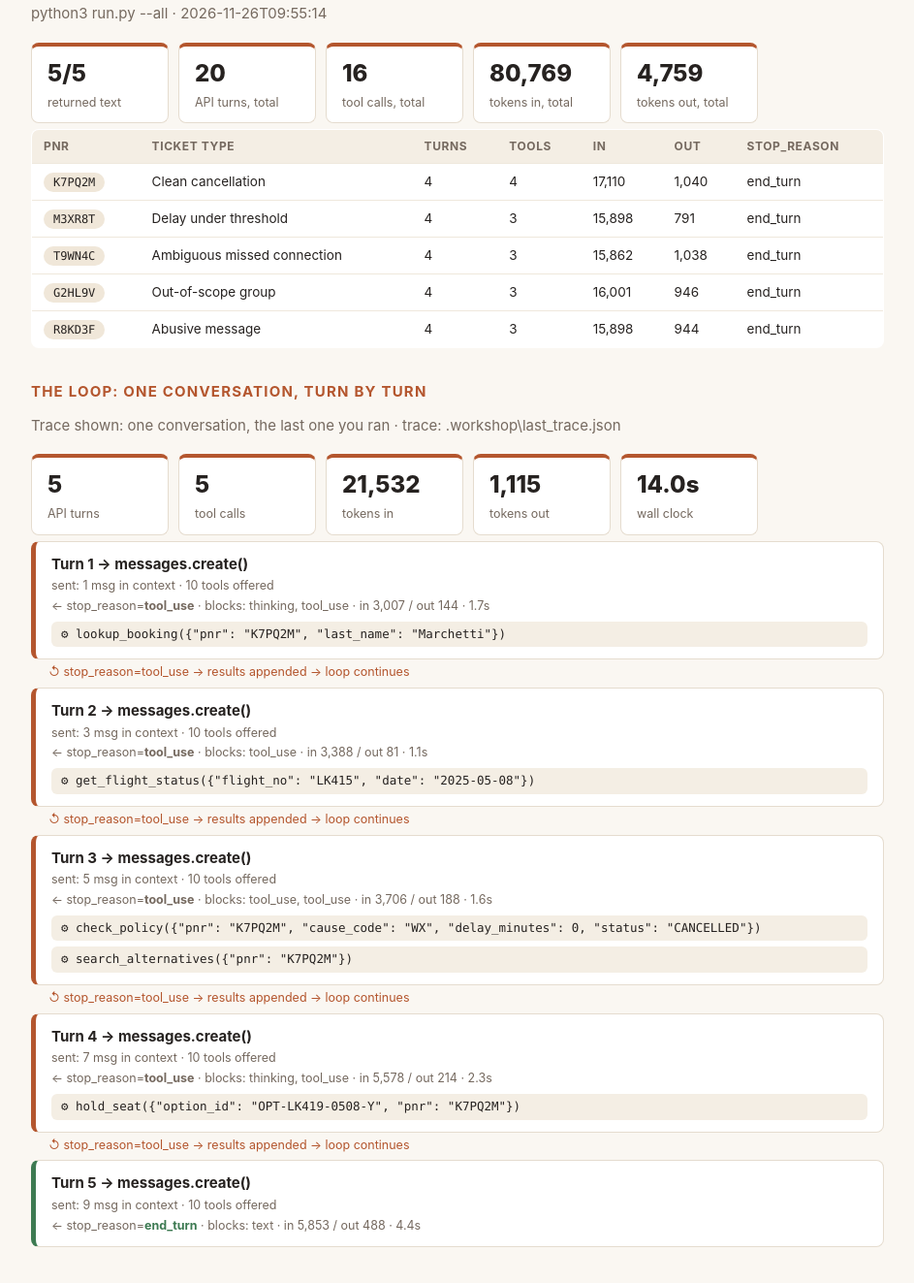
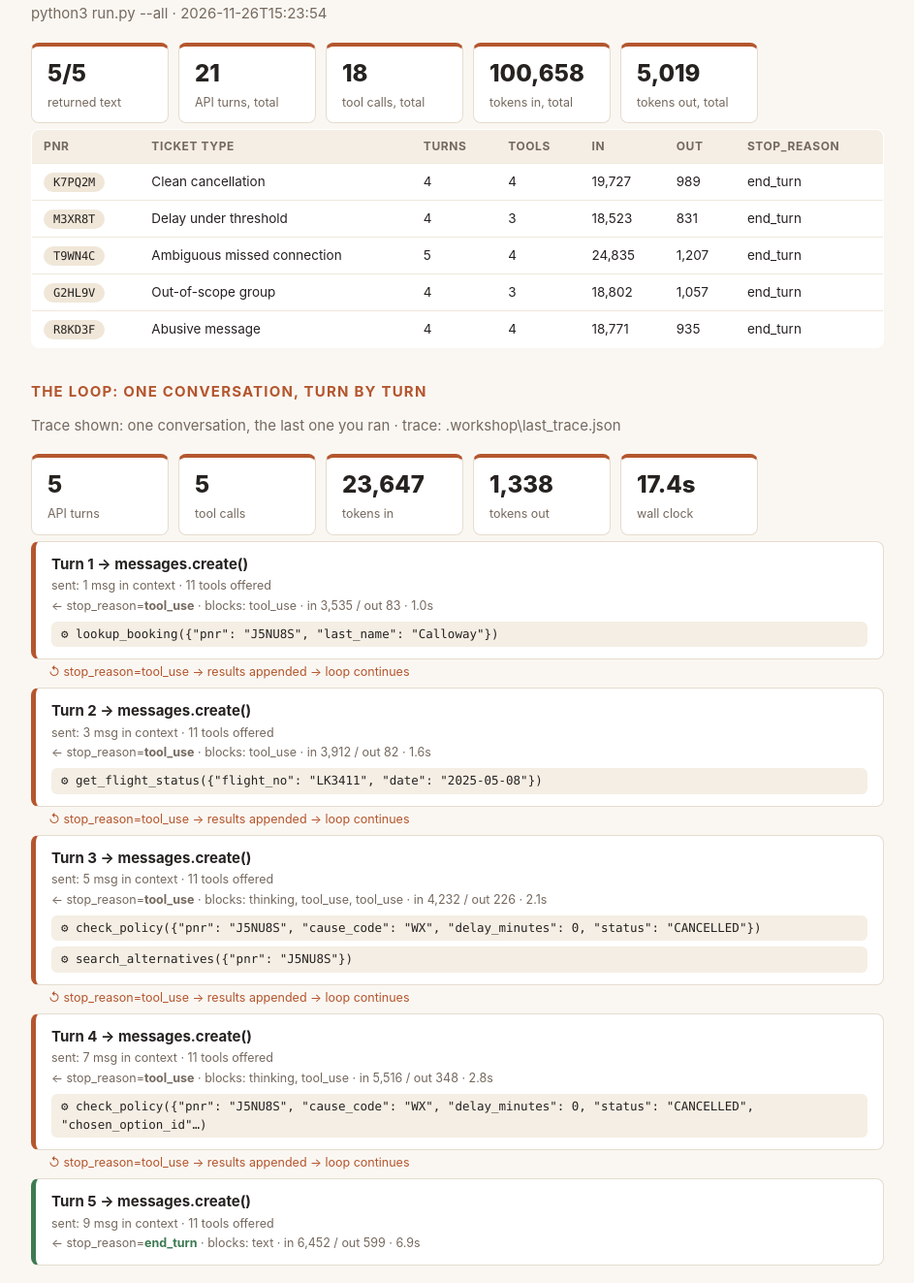
Before and after one commit to vamsialla-anthropic-bc/larkspur-exercise, a plain HTML site: page readout.html in a window 1280 px wide. Shown: the part 1097-2420 px from the top of the page at 97% size, without its empty margins (168-1111 px from the left). Drawn offline with Linux system fonts and the light colour scheme.

Commit message:
canon: gate 3.1 by Vamsi Alla
Step 3.1 (Build the proof) saved. Green on this laptop: 1.2, 1.3, 1.4, 2.1, 2.2, 3.1.
Changed since the last canon: agent.py +15 -1, readout-trace.json +4 -4, readout.html +31 -31.
Why: Added our evals
Behind? python3 pod_sync.py --take-canon, then in claude: /catchup

```diff
--- a/readout.html
+++ b/readout.html
@@ -38,7 +38,7 @@ th { background: #f4eee4; font-size: 12px; letter-spacing: .05em; text-transform
 .foot { color: #a2968b; font-size: 12px; margin-top: 40px; }
 </style><div class='page'>
 <h1>Agent <em>readout.</em></h1>
-<p class='sub'>2026-11-26 11:02</p>
+<p class='sub'>2026-11-26 16:55</p>
 <h2>Architecture: what the agent is</h2>
 <div class='strip'>
 <div class='stat'><b>11</b><span>tools offered</span></div>
@@ -46,7 +46,7 @@ th { background: #f4eee4; font-size: 12px; letter-spacing: .05em; text-transform
 <div class='stat'><b>2</b><span>served over MCP</span></div>
 <div class='stat'><b>8</b><span>loop ceiling</span></div>
 <div class='stat'><b>1478</b><span>system prompt chars</span></div>
-<div class='stat'><b>0</b><span>tone addendum chars</span></div>
+<div class='stat'><b>869</b><span>tone addendum chars</span></div>
 </div>
 <table><tr><th>tool</th><th>description</th><th>chars</th><th></th></tr>
 <tr><td><span class='pill'>lookup_booking</span></td><td>Retrieve a Larkspur reservation from Altura by confirmation code (PNR) and the passenger&#x27;s last name. Both are</td><td>283</td><td></td></tr>
@@ -63,63 +63,63 @@ th { background: #f4eee4; font-size: 12px; letter-spacing: .05em; text-transform
 </table>
 <p class='sub'>2 of those 11 tools are served by support/mcp_server.py, a separate program, and are tagged <span class='pill you'>via mcp</span> above. Claude cannot tell: same name, same description, same tokens.</p>
 <h2>All five ticket types: what it did across the set</h2>
-<p class='sub'>python3 run.py --all · 2026-11-26T09:55:14</p>
+<p class='sub'>python3 run.py --all · 2026-11-26T15:23:54</p>
 <div class='strip'>
 <div class='stat'><b>5/5</b><span>returned text</span></div>
-<div class='stat'><b>20</b><span>API turns, total</span></div>
-<div class='stat'><b>16</b><span>tool calls, total</span></div>
-<div class='stat'><b>80,769</b><span>tokens in, total</span></div>
-<div class='stat'><b>4,759</b><span>tokens out, total</span></div>
+<div class='stat'><b>21</b><span>API turns, total</span></div>
+<div class='stat'><b>18</b><span>tool calls, total</span></div>
+<div class='stat'><b>100,658</b><span>tokens in, total</span></div>
+<div class='stat'><b>5,019</b><span>tokens out, total</span></div>
 </div>
 <table><tr><th>pnr</th><th>ticket type</th><th>turns</th><th>tools</th><th>in</th><th>out</th><th>stop_reason</th></tr>
-<tr><td><span class='pill'>K7PQ2M</span></td><td>Clean cancellation</td><td>4</td><td>4</td><td>17,110</td><td>1,040</td><td>end_turn</td></tr>
-<tr><td><span class='pill'>M3XR8T</span></td><td>Delay under threshold</td><td>4</td><td>3</td><td>15,898</td><td>791</td><td>end_turn</td></tr>
-<tr><td><span class='pill'>T9WN4C</span></td><td>Ambiguous missed connection</td><td>4</td><td>3</td><td>15,862</td><td>1,038</td><td>end_turn</td></tr>
-<tr><td><span class='pill'>G2HL9V</span></td><td>Out-of-scope group</td><td>4</td><td>3</td><td>16,001</td><td>946</td><td>end_turn</td></tr>
-<tr><td><span class='pill'>R8KD3F</span></td><td>Abusive message</td><td>4</td><td>3</td><td>15,898</td><td>944</td><td>end_turn</td></tr>
+<tr><td><span class='pill'>K7PQ2M</span></td><td>Clean cancellation</td><td>4</td><td>4</td><td>19,727</td><td>989</td><td>end_turn</td></tr>
+<tr><td><span class='pill'>M3XR8T</span></td><td>Delay under threshold</td><td>4</td><td>3</td><td>18,523</td><td>831</td><td>end_turn</td></tr>
+<tr><td><span class='pill'>T9WN4C</span></td><td>Ambiguous missed connection</td><td>5</td><td>4</td><td>24,835</td><td>1,207</td><td>end_turn</td></tr>
+<tr><td><span class='pill'>G2HL9V</span></td><td>Out-of-scope group</td><td>4</td><td>3</td><td>18,802</td><td>1,057</td><td>end_turn</td></tr>
+<tr><td><span class='pill'>R8KD3F</span></td><td>Abusive message</td><td>4</td><td>4</td><td>18,771</td><td>935</td><td>end_turn</td></tr>
 </table>
 <h2>The loop: one conversation, turn by turn</h2>
 <p class='sub'>Trace shown: one conversation, the last one you ran · trace: .workshop\last_trace.json</p>
 <div class='strip'>
 <div class='stat'><b>5</b><span>API turns</span></div>
 <div class='stat'><b>5</b><span>tool calls</span></div>
-<div class='stat'><b>21,532</b><span>tokens in</span></div>
-<div class='stat'><b>1,115</b><span>tokens out</span></div>
-<div class='stat'><b>14.0s</b><span>wall clock</span></div>
+<div class='stat'><b>23,647</b><span>tokens in</span></div>
+<div class='stat'><b>1,338</b><span>tokens out</span></div>
+<div class='stat'><b>17.4s</b><span>wall clock</span></div>
 </div>
 <div class='turn'>
 <div class='hd'>Turn 1 → messages.create()</div>
-<div class='meta'>sent: 1 msg in context · 10 tools offered</div>
-<div class='meta'>← stop_reason=<b>tool_use</b> · blocks: thinking, tool_use · in 3,007 / out 144 · 1.7s</div>
-<div class='tool'>⚙ lookup_booking({&quot;pnr&quot;: &quot;K7PQ2M&quot;, &quot;last_name&quot;: &quot;Marchetti&quot;})</div>
+<div class='meta'>sent: 1 msg in context · 11 tools offered</div>
+<div class='meta'>← stop_reason=<b>tool_use</b> · blocks: tool_use · in 3,535 / out 83 · 1.0s</div>
+<div class='tool'>⚙ lookup_booking({&quot;pnr&quot;: &quot;J5NU8S&quot;, &quot;last_name&quot;: &quot;Calloway&quot;})</div>
 </div>
 <div class='loopback'>↺ stop_reason=tool_use → results appended → loop continues</div>
 <div class='turn'>
 <div class='hd'>Turn 2 → messages.create()</div>
-<div class='meta'>sent: 3 msg in context · 10 tools offered</div>
-<div class='meta'>← stop_reason=<b>tool_use</b> · blocks: tool_use · in 3,388 / out 81 · 1.1s</div>
-<div class='tool'>⚙ get_flight_status({&quot;flight_no&quot;: &quot;LK415&quot;, &quot;date&quot;: &quot;2025-05-08&quot;})</div>
+<div class='meta'>sent: 3 msg in context · 11 tools offered</div>
+<div class='meta'>← stop_reason=<b>tool_use</b> · blocks: tool_use · in 3,912 / out 82 · 1.6s</div>
+<div class='tool'>⚙ get_flight_status({&quot;flight_no&quot;: &quot;LK3411&quot;, &quot;date&quot;: &quot;2025-05-08&quot;})</div>
 </div>
 <div class='loopback'>↺ stop_reason=tool_use → results appended → loop continues</div>
 <div class='turn'>
 <div class='hd'>Turn 3 → messages.create()</div>
-<div class='meta'>sent: 5 msg in context · 10 tools offered</div>
-<div class='meta'>← stop_reason=<b>tool_use</b> · blocks: tool_use, tool_use · in 3,706 / out 188 · 1.6s</div>
-<div class='tool'>⚙ check_policy({&quot;pnr&quot;: &quot;K7PQ2M&quot;, &quot;cause_code&quot;: &quot;WX&quot;, &quot;delay_minutes&quot;: 0, &quot;status&quot;: &quot;CANCELLED&quot;})</div>
-<div class='tool'>⚙ search_alternatives({&quot;pnr&quot;: &quot;K7PQ2M&quot;})</div>
+<div class='meta'>sent: 5 msg in context · 11 tools offered</div>
+<div class='meta'>← stop_reason=<b>tool_use</b> · blocks: thinking, tool_use, tool_use · in 4,232 / out 226 · 2.1s</div>
+<div class='tool'>⚙ check_policy({&quot;pnr&quot;: &quot;J5NU8S&quot;, &quot;cause_code&quot;: &quot;WX&quot;, &quot;delay_minutes&quot;: 0, &quot;status&quot;: &quot;CANCELLED&quot;})</div>
+<div class='tool'>⚙ search_alternatives({&quot;pnr&quot;: &quot;J5NU8S&quot;})</div>
 </div>
 <div class='loopback'>↺ stop_reason=tool_use → results appended → loop continues</div>
 <div class='turn'>
 <div class='hd'>Turn 4 → messages.create()</div>
-<div class='meta'>sent: 7 msg in context · 10 tools offered</div>
-<div class='meta'>← stop_reason=<b>tool_use</b> · blocks: thinking, tool_use · in 5,578 / out 214 · 2.3s</div>
-<div class='tool'>⚙ hold_seat({&quot;option_id&quot;: &quot;OPT-LK419-0508-Y&quot;, &quot;pnr&quot;: &quot;K7PQ2M&quot;})</div>
+<div class='meta'>sent: 7 msg in context · 11 tools offered</div>
+<div class='meta'>← stop_reason=<b>tool_use</b> · blocks: thinking, tool_use · in 5,516 / out 348 · 2.8s</div>
+<div class='tool'>⚙ check_policy({&quot;pnr&quot;: &quot;J5NU8S&quot;, &quot;cause_code&quot;: &quot;WX&quot;, &quot;delay_minutes&quot;: 0, &quot;status&quot;: &quot;CANCELLED&quot;, &quot;chosen_option_id&quot;…)</div>
 </div>
 <div class='loopback'>↺ stop_reason=tool_use → results appended → loop continues</div>
 <div class='turn done'>
 <div class='hd'>Turn 5 → messages.create()</div>
-<div class='meta'>sent: 9 msg in context · 10 tools offered</div>
-<div class='meta'>← stop_reason=<b class='stopped'>end_turn</b> · blocks: text · in 5,853 / out 488 · 4.4s</div>
+<div class='meta'>sent: 9 msg in context · 11 tools offered</div>
+<div class='meta'>← stop_reason=<b class='stopped'>end_turn</b> · blocks: text · in 6,452 / out 599 · 6.9s</div>
 </div>
 <p class='foot'>Generated by readout.py · Larkspur Airlines is a fictional training scenario · Confidential / do not distribute</p></div>
-<script type="application/json" id="evidence">{"generated": "2026-11-26T11:02:32", "pod": null, "banked_by": "Roy-1985", "banked": {"1.2": "A9D-9B1", "1.3": "D1F-242", "1.4": "762-9DB", "2.1": "02A-883", "3.1": "9E8-AEF"}, "trace": {"turns": 5, "tool_calls": 5, "tool_names": ["lookup_booking", "get_flight_status", "check_policy", "search_alternatives", "hold_seat"], "saw_thinking": true, "used_format": false, "used_tool_choice_none": false, "streamed": false, "deltas_seen": 0, "tokens": {"input": 21532, "output": 1115, "cache_read": 0, "cache_write": 0}, "cache_hit_ratio": null, "elapsed": 14.0}, "all_shapes": {"attempted": 5, "shapes": 5, "failed": 0, "resolved": 5, "turns": 20, "tool_calls": 16, "tokens_in": 80769, "tokens_out": 4759, "cache_read": 0, "unfinished": [], "errors": []}}</script>
+<script type="application/json" id="evidence">{"generated": "2026-11-26T16:55:52", "pod": null, "banked_by": "Vamsi Alla", "banked": {"1.2": "141-D87", "1.3": "F96-6EF", "1.4": "1C9-0DE", "2.1": "00C-135", "2.2": "AA4-CB1", "3.1": "D2D-29C"}, "trace": {"turns": 5, "tool_calls": 5, "tool_names": ["lookup_booking", "get_flight_status", "check_policy", "search_alternatives", "check_policy"], "saw_thinking": true, "used_format": false, "used_tool_choice_none": false, "streamed": false, "deltas_seen": 0, "tokens": {"input": 23647, "output": 1338, "cache_read": 0, "cache_write": 0}, "cache_hit_ratio": null, "elapsed": 17.4}, "all_shapes": {"attempted": 5, "shapes": 5, "failed": 0, "resolved": 5, "turns": 21, "tool_calls": 18, "tokens_in": 100658, "tokens_out": 5019, "cache_read": 0, "unfinished": [], "errors": []}}</script>
```
Also changed, not shown: readout-trace.json (+4 -4 lines), 1 other file.
